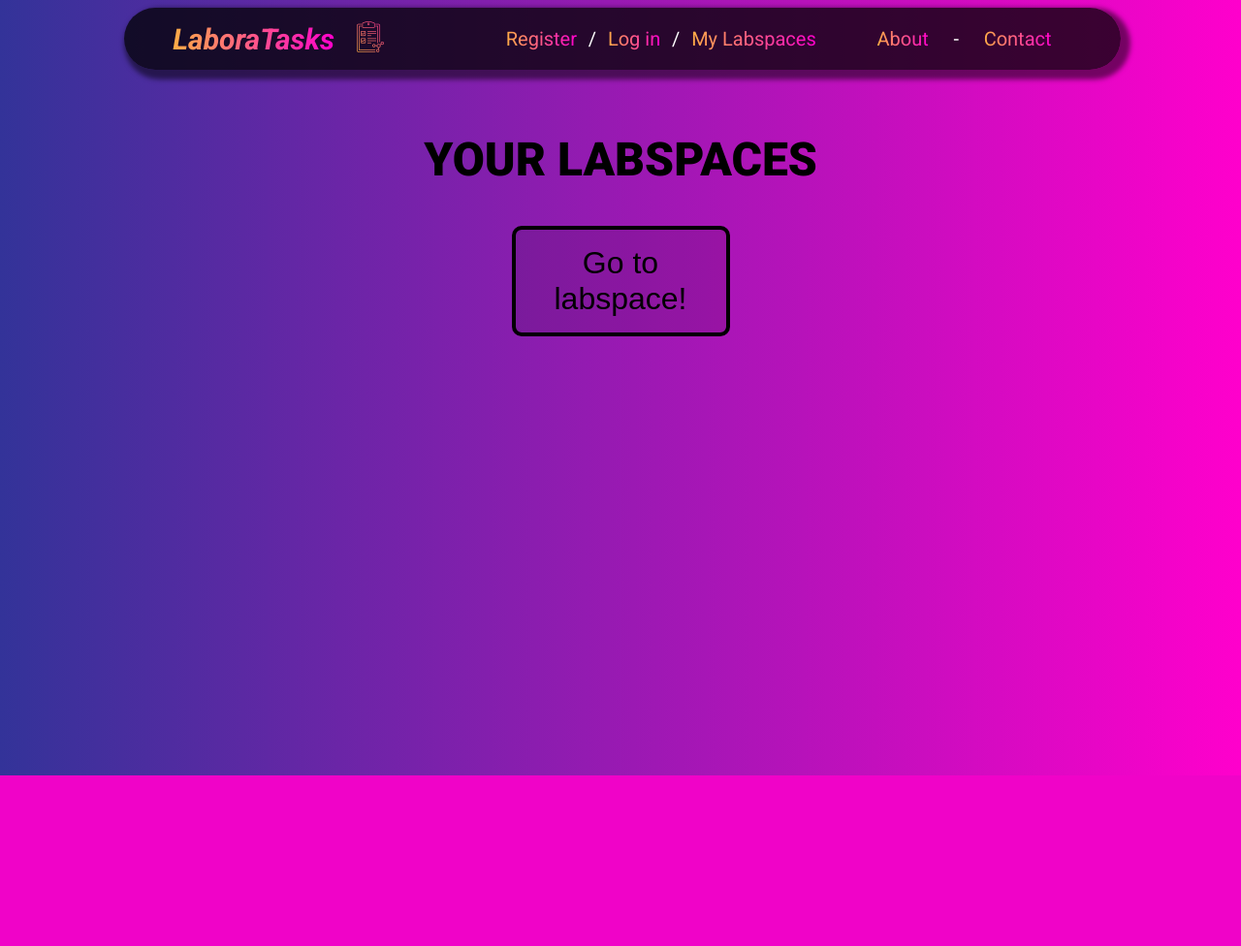
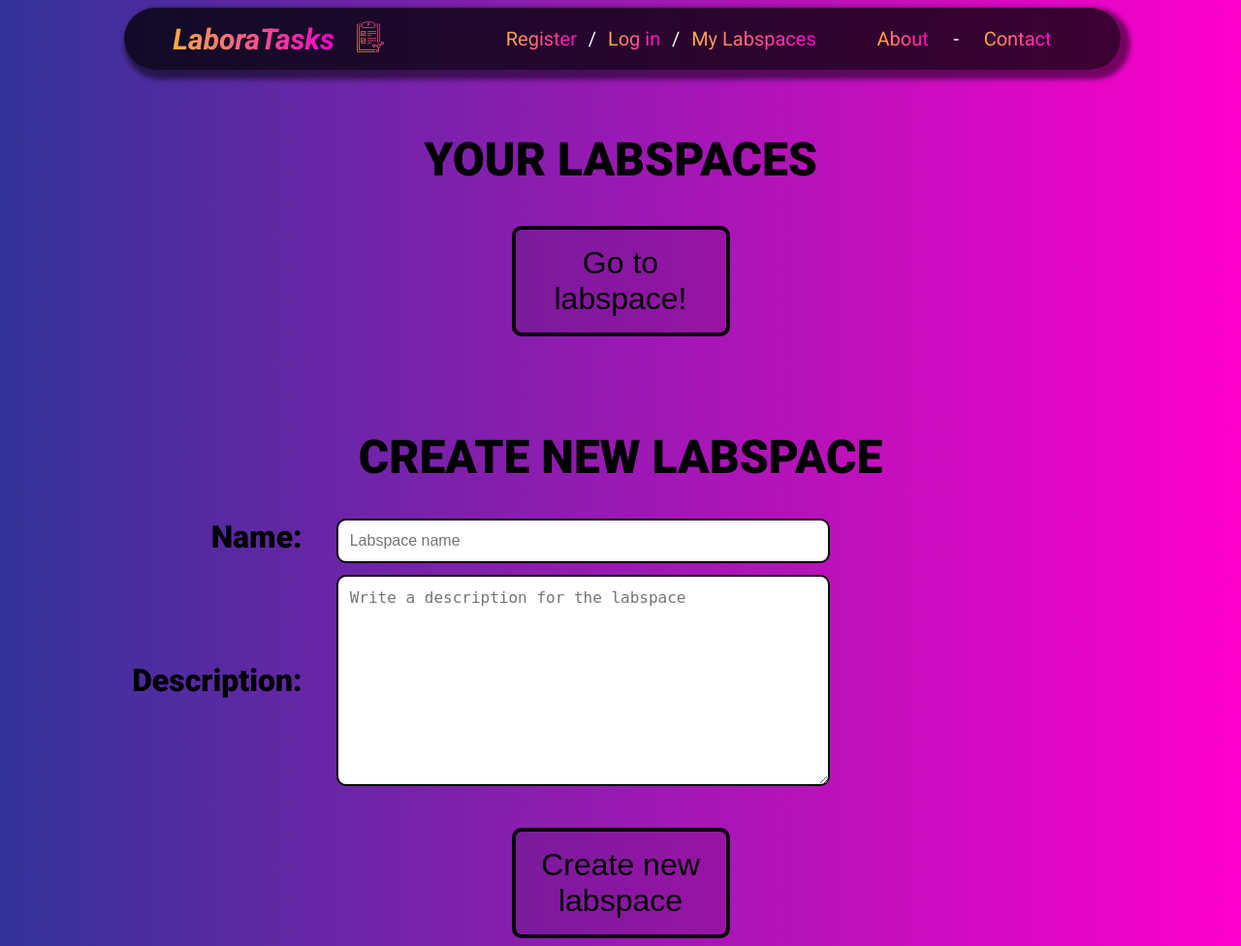
Before and after one commit to simlal/labtasks, a Django app: template labtasks/labspaces/templates/labspaces/your_labspaces.html in a window 1280 px wide. Shown: the whole page at 97% size. Before the commit the page ends 800 px from the top, so only its background shows below. Run offline with Django 4.2, Linux system fonts and the light colour scheme; the template is opened without the code that fills it: values that come from a table or form of the project are taken from there, others are empty; parts of the project's set-up code (start-up, migrations or seed data) failed here and were passed over.

Commit message:
Add create labspace form

```diff
--- /dev/null
+++ b/labtasks/labspaces/forms.py
@@ -0,0 +1,21 @@
+from django.forms import ModelForm
+from django import forms
+
+from .models import Labspace
+
+class LabspaceForm(ModelForm):
+    name = forms.CharField(
+        required=True,
+        max_length=50,
+        widget=forms.TextInput(attrs={"placeholder" : "Labspace name"}),
+    )
+
+    description = forms.CharField(
+        required=True,
+        max_length=200,
+        widget= forms.Textarea(attrs={"placeholder" : "Write a description for the labspace"}),
+    )
+
+    class Meta:
+        model = Labspace
+        fields = ["name", "description"]
--- a/labtasks/labspaces/models.py
+++ b/labtasks/labspaces/models.py
@@ -3,8 +3,8 @@ from django.contrib.auth.models import User
 
 class Labspace(models.Model):
     host = models.ForeignKey(User, on_delete=models.SET_NULL, null=True)
-    name = models.CharField(max_length=200)
-    description = models.TextField(null=True, blank=True)
+    name = models.CharField(max_length=50)
+    description = models.TextField(null=True, blank=True, max_length=200)
     # participants =
     created = models.DateTimeField(auto_now_add=True)
     updated = models.DateTimeField(auto_now=True)
--- a/labtasks/labspaces/templates/labspaces/your_labspaces.html
+++ b/labtasks/labspaces/templates/labspaces/your_labspaces.html
@@ -1,11 +1,15 @@
 {% extends 'main.html' %}
 
 {% block other_stylesheet %}
+
 {% load static %}
     <link rel="stylesheet" href="{% static 'styles/labspaces.css' %}">
+
 {% endblock other_stylesheet %}
 
+
 {% block content %}
+
 {% load my_filters %}
 
 <div id="your-labspaces">
@@ -28,11 +32,24 @@
     {% endfor %}
 
     <div class="buttons">
-        <button id="selected-labspace" type="submit">Go to labspace!</button>
+        <button id="selected-labspace-btn" type="submit">Go to labspace!</button>
+    </div>
+</div>
+<div id="create-labspace-container">
+    <h2>CREATE NEW LABSPACE</h2>
+            <form method="post" action="">
+                {% csrf_token %}
+                <table class="create-labspace-form">
+                {{ form.as_table }}
+                </table>
+                <button id="labspace-create-btn" type="submit">Create new labspace</button>
+            </form>
 </div>
 
-</div>
 <script src="https://unpkg.com/sweetalert/dist/sweetalert.min.js"></script>
+
 {% load static %}
 <script src="{% static 'labspaces.js' %}"></script>
+
+
 {% endblock content %}
--- a/labtasks/static/labspaces.js
+++ b/labtasks/static/labspaces.js
@@ -1,6 +1,6 @@
 // Go to selected labspace based on checkbox selection
 
-var button = document.querySelector('#selected-labspace');
+var button = document.querySelector('#selected-labspace-btn');
 
 button.addEventListener('click', function() {
     // Select all checked checkboxes
--- a/labtasks/static/styles/labspaces.css
+++ b/labtasks/static/styles/labspaces.css
@@ -1,4 +1,5 @@
-#your-labspaces {
+/* YOUR LABSPACES SELECTION/CREATE */
+#your-labspaces, #create-labspace-container {
     margin: auto;
     text-align: center;
     align-items: center;
@@ -72,11 +73,8 @@
     box-shadow: 0 0 0 1px #000;
 }
 
-/* .activity {
-    display: inline-block
-} */
 
-#selected-labspace {
+#selected-labspace-btn, #labspace-create-btn {
     width: 225px;
     background-color: rgba(0,0,0,0.1);
     border-radius: 10px;
@@ -88,12 +86,64 @@
     cursor: pointer;
 }
 
-#selected-labspace:hover {
+#selected-labspace-btn:hover, #labspace-create-btn:hover {
     color: var(--secondary-text-col);
     background: var(--primary-shadow);
     text-decoration: none;
     border-radius: 40px 10px;
 }
+
+/* Create header spacing*/
+
+#create-labspace-container h2 {
+    margin-top: 2em;
+}
+
+/* labspace form */
+
+.create-labspace-form {
+    width: 90%;
+    margin-top: -0.5em;
+    padding-right: 3em;
+    margin-left: -2em;
+
+}
+
+.create-labspace-form th {
+    text-align: right;
+    padding-right: 1em;
+}
+
+.create-labspace-form input[type="text"],
+.create-labspace-form textarea {
+    width: 100%;
+    padding: 0.75em;
+    margin-top: 0.5em;
+    box-sizing: border-box;
+    border: 2px solid var(--primary-text-col);
+    border-radius: 10px;
+    font-size: 0.5em;
+}
+
+.create-labspace-form .errorlist {
+    width: 75%;
+    margin: auto;
+    /* padding: 0.75em; */
+    /* margin-top: 0.5em; */
+    box-sizing: border-box;
+    border: 2px solid var(--primary-text-col);
+    border-radius: 10px;
+    font-size: 0.75em;
+    font-weight: bold;
+    color: var(--accent-pink);
+    background-color: var(--primary-shadow);
+}
+
+#labspace-create-btn {
+    margin-top: 1em;
+}
+
+/* INDIVIDUAL LABSPACE PAGE */
 
 #labspace-header {
     margin: auto;
```
Also changed, not shown: labtasks/labspaces/views.py (+38 -23 lines). Lines whose indentation alone changed are shown as unchanged.
